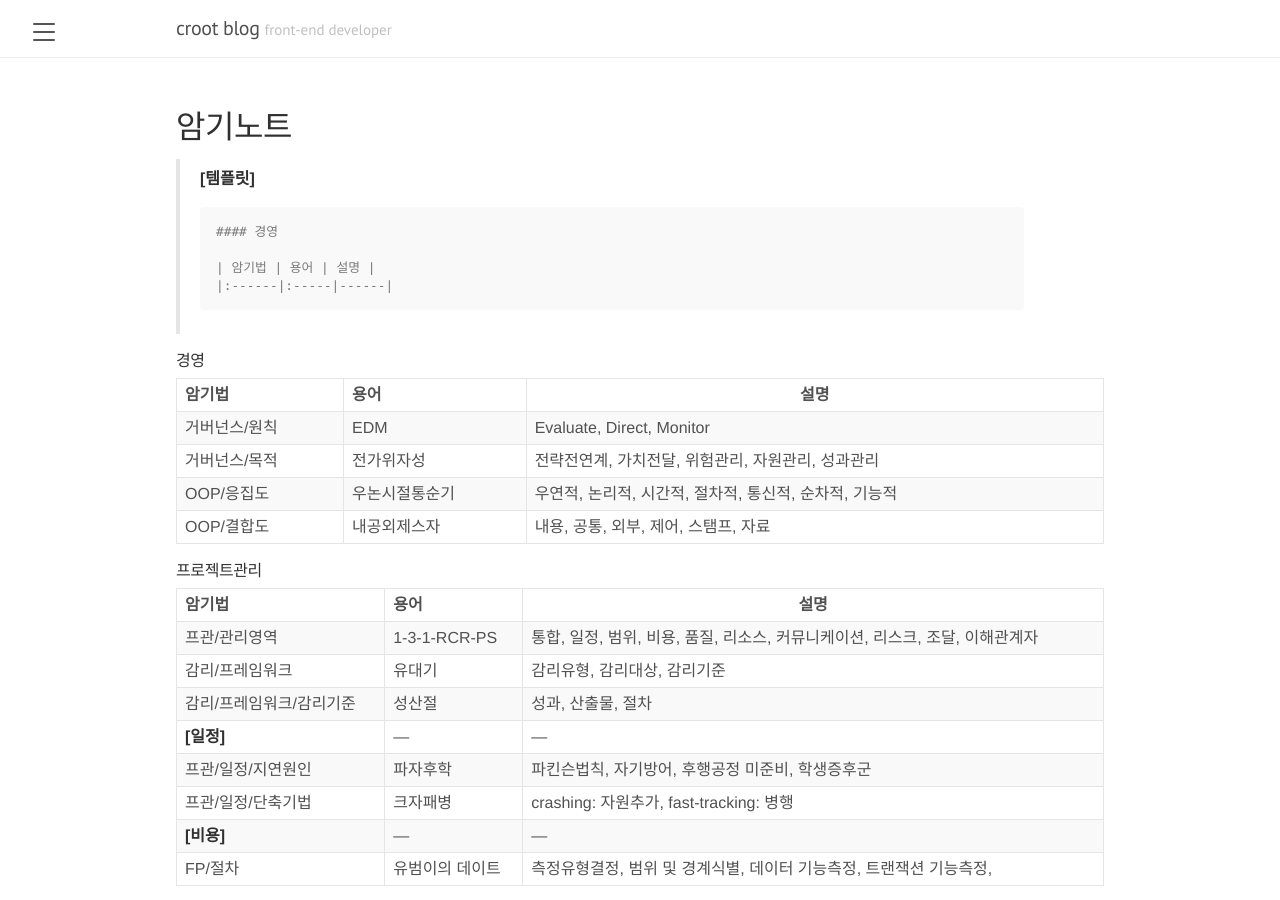
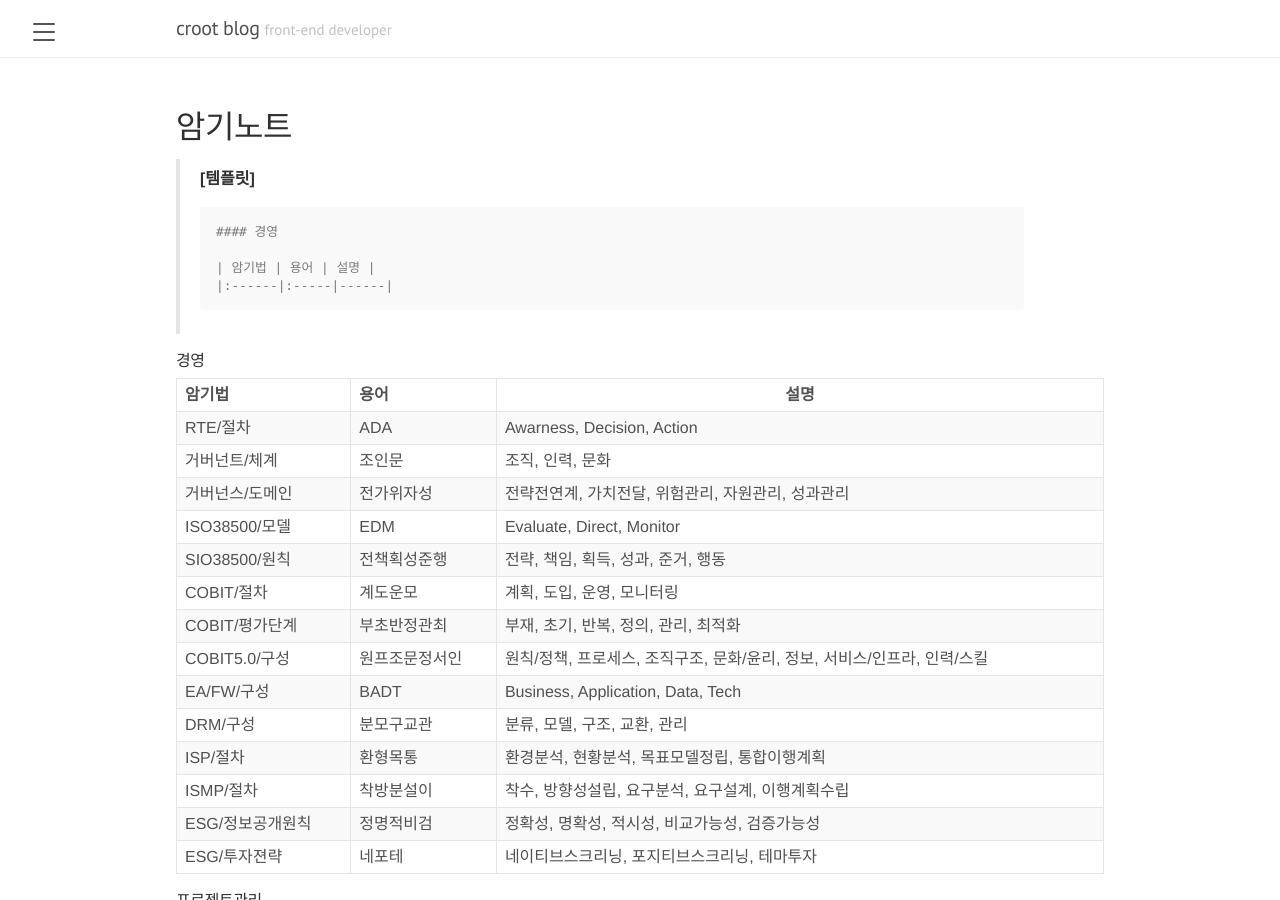
Before and after one commit to croot-git/croot-git.github.io, a Jekyll site: the page built from page-memorization.md, in a window 1280 px wide and 900 px high. Built offline with Jekyll 4.4.1, drawn with Linux system fonts in a browser that asks for light colours.

Commit message:
암기법 경영 추가
Signed-off-by: GeunHo Choi <geunho7.choi@partner.samsung.com>

```diff
--- a/page-memorization.md
+++ b/page-memorization.md
@@ -17,10 +17,20 @@ tags: 암기
 
 | 암기법 | 용어 | 설명 |
 |:-----|:-----|-----|
-| 거버넌스/원칙 | EDM | Evaluate, Direct, Monitor |
-| 거버넌스/목적 | 전가위자성 | 전략전연계, 가치전달, 위험관리, 자원관리, 성과관리 |
-| OOP/응집도 | 우논시절통순기 | 우연적, 논리적, 시간적, 절차적, 통신적, 순차적, 기능적 |
-| OOP/결합도 | 내공외제스자 | 내용, 공통, 외부, 제어, 스탬프, 자료 |
+| RTE/절차 | ADA | Awarness, Decision, Action |
+| 거버넌트/체계 | 조인문 | 조직, 인력, 문화 |
+| 거버넌스/도메인 | 전가위자성 | 전략전연계, 가치전달, 위험관리, 자원관리, 성과관리 |
+| ISO38500/모델 | EDM | Evaluate, Direct, Monitor |
+| SIO38500/원칙 | 전책획성준행 | 전략, 책임, 획득, 성과, 준거, 행동 |
+| COBIT/절차 | 계도운모 | 계획, 도입, 운영, 모니터링 |
+| COBIT/평가단계 | 부초반정관최 | 부재, 초기, 반복, 정의, 관리, 최적화 |
+| COBIT5.0/구성 | 원프조문정서인 | 원칙/정책, 프로세스, 조직구조, 문화/윤리, 정보, 서비스/인프라, 인력/스킬 |
+| EA/FW/구성 | BADT | Business, Application, Data, Tech |
+| DRM/구성 | 분모구교관 | 분류, 모델, 구조, 교환, 관리 |
+| ISP/절차 | 환형목통 | 환경분석, 현황분석, 목표모델정립, 통합이행계획 |
+| ISMP/절차 | 착방분설이 | 착수, 방향성설립, 요구분석, 요구설계, 이행계획수립 |
+| ESG/정보공개원칙 | 정명적비검 | 정확성, 명확성, 적시성, 비교가능성, 검증가능성 |
+| ESG/투자젼략 | 네포테 | 네이티브스크리닝, 포지티브스크리닝, 테마투자 |
 
 
 #### 프로젝트관리
```
